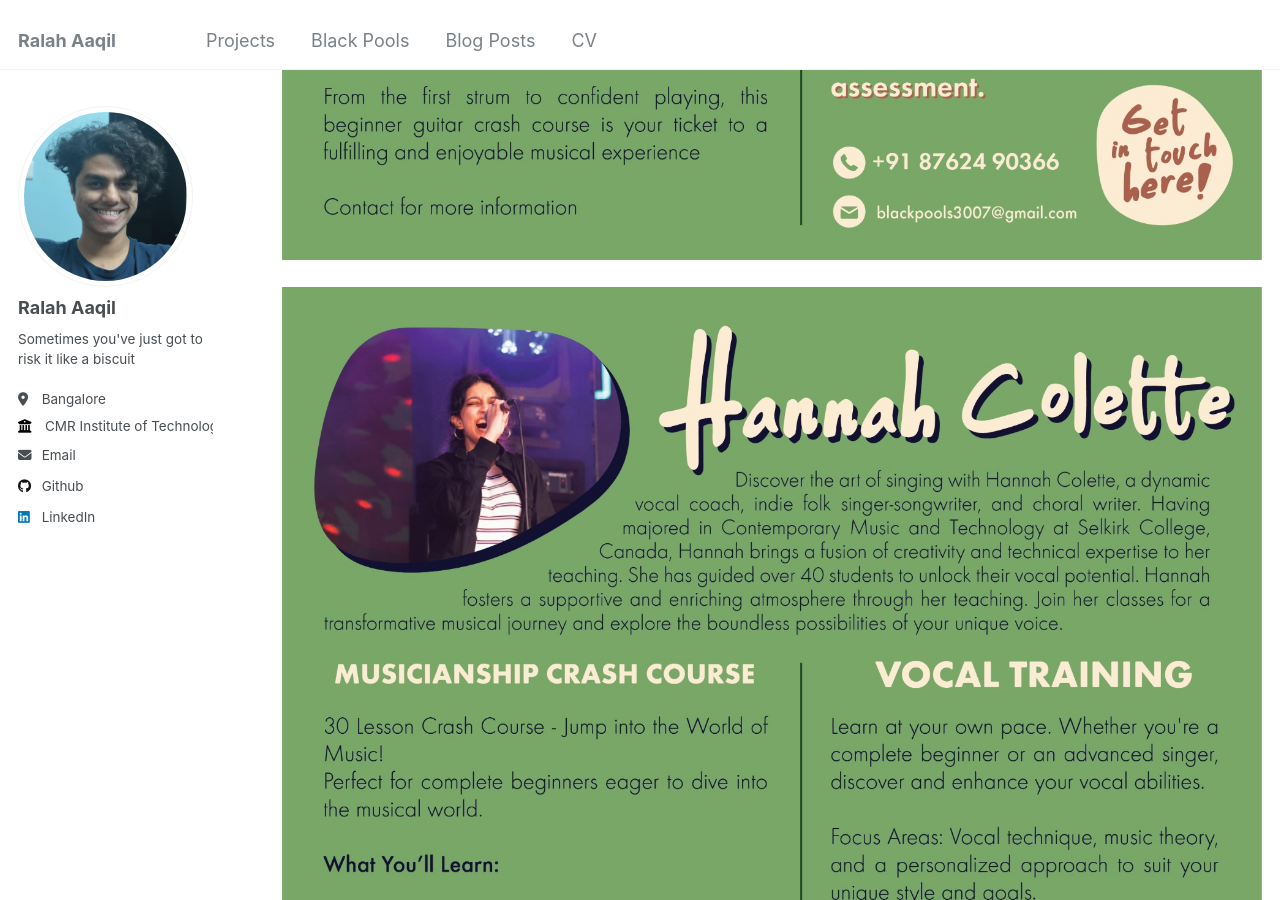
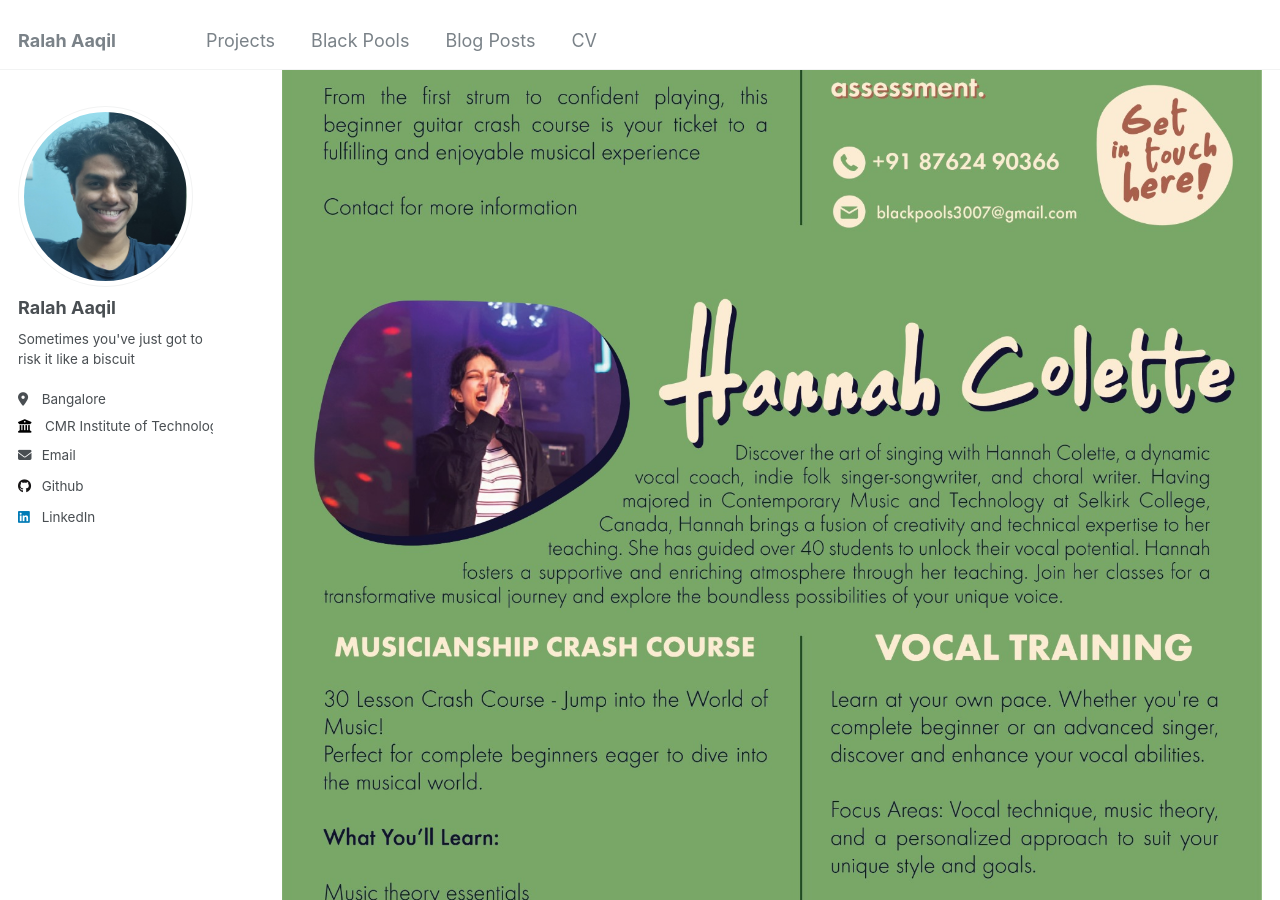
Before and after one commit to ralahaaqil/ralahaaqil.github.io, a Jekyll site: the page built from _pages/teaching.md, in a window 1280 px wide and 900 px high, scrolled down 1027 px. Built offline with Jekyll 4.4.1, drawn with Linux system fonts in a browser that asks for light colours.

Commit message:
Update teaching.md

```diff
--- a/_pages/teaching.md
+++ b/_pages/teaching.md
@@ -12,5 +12,5 @@ Hey! Welcome to the Black Pools page. We're an acoustic duo who teach vocals, gu
 Feel free to contact us if you're interested in taking up vocal, guitar or ukulele sessions!
 
 Here's a bit about us with the classes that we offer.
-<img src="/images/blackpools1.jpg"><br/><br/>
+<img src="/images/blackpools1.jpg">
 <img src="/images/blackpools2.jpg">
```
